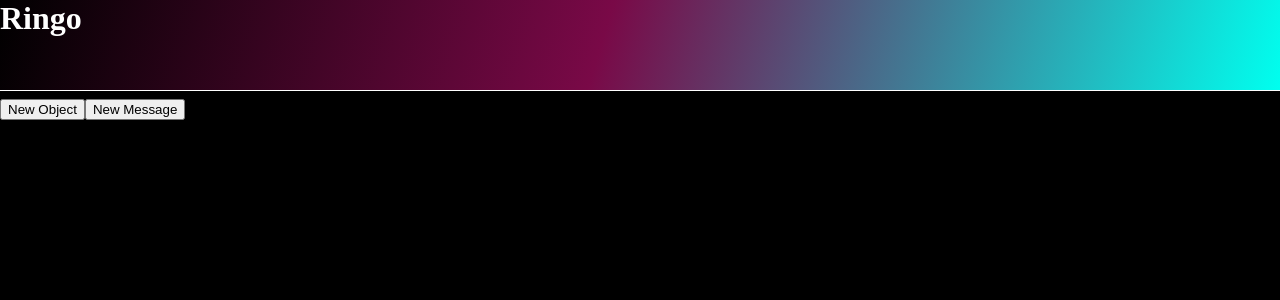
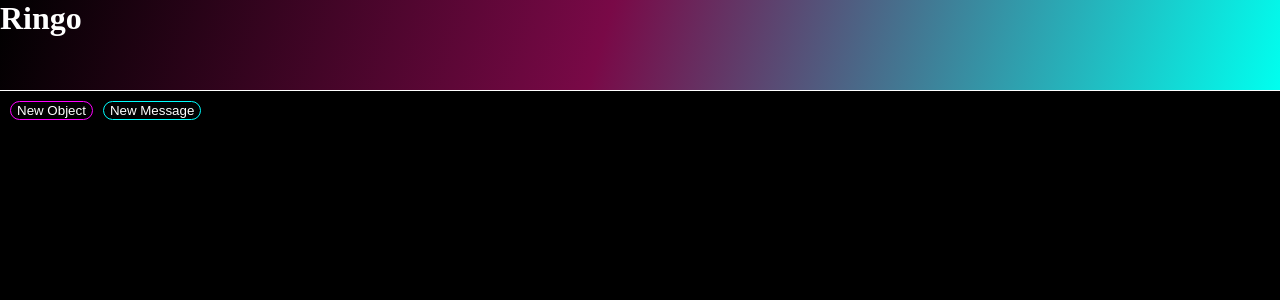
Before and after one commit to qscacheri/ringo, a React (Create React App) app: page / in a window 1280 px wide. Shown: the top 300 px of the page. Built offline with nearby package versions, Linux system fonts and the light colour scheme; a web font is replaced by a local one.

Commit message:
styled toolbar buttons

```diff
--- a/src/css/Toolbar.css
+++ b/src/css/Toolbar.css
@@ -37,3 +37,18 @@
     padding: 0;
     height: 100%;
 }
+
+.ToolbarButton {
+    background: black;
+    color: white;
+    border-radius: 10px;
+    margin-left: 10px;
+}
+
+.ToolbarButton.NewObject {
+    border: magenta 1px solid;
+}
+
+.ToolbarButton.NewMessage {
+    border: aqua 1px solid;
+}
--- a/src/js/components/Toolbar.jsx
+++ b/src/js/components/Toolbar.jsx
@@ -18,8 +18,8 @@ function Toolbar() {
                     <h1>Ringo</h1>
                 </div>
                 <div className="Controls">
-                    <button className="ToolbarButton" onClick={() => {createObject(OBJECT_TYPES.EMPTY)}}>New Object</button>
-                    <button className="ToolbarButton" onClick={() => {createObject(OBJECT_TYPES.MESSAGE)}}>New Message</button>
+                    <button className="ToolbarButton NewObject" onClick={() => {createObject(OBJECT_TYPES.EMPTY)}}>New Object</button>
+                    <button className="ToolbarButton NewMessage" onClick={() => {createObject(OBJECT_TYPES.MESSAGE)}}>New Message</button>
                 </div>
             </div>
         )
```
